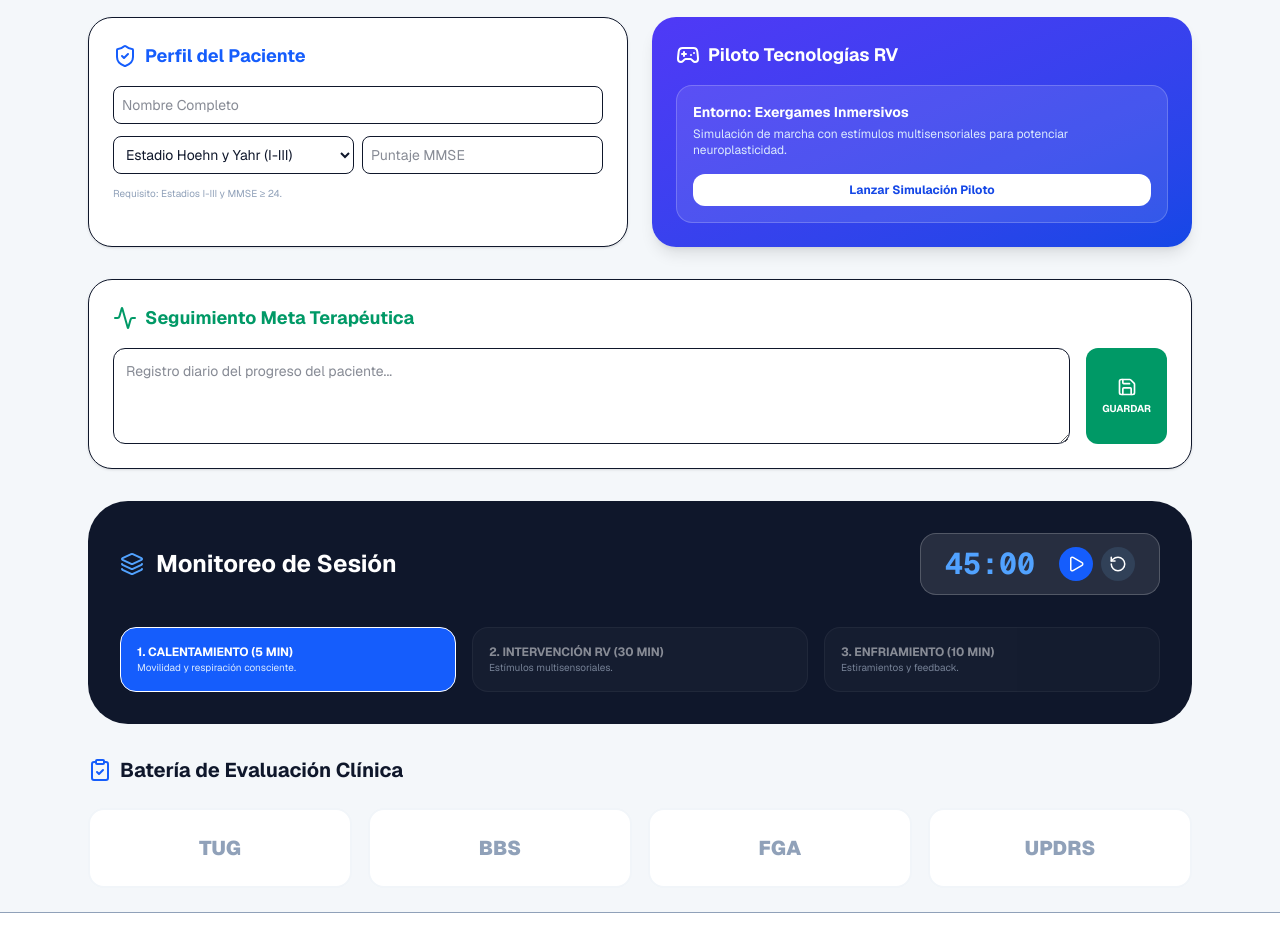
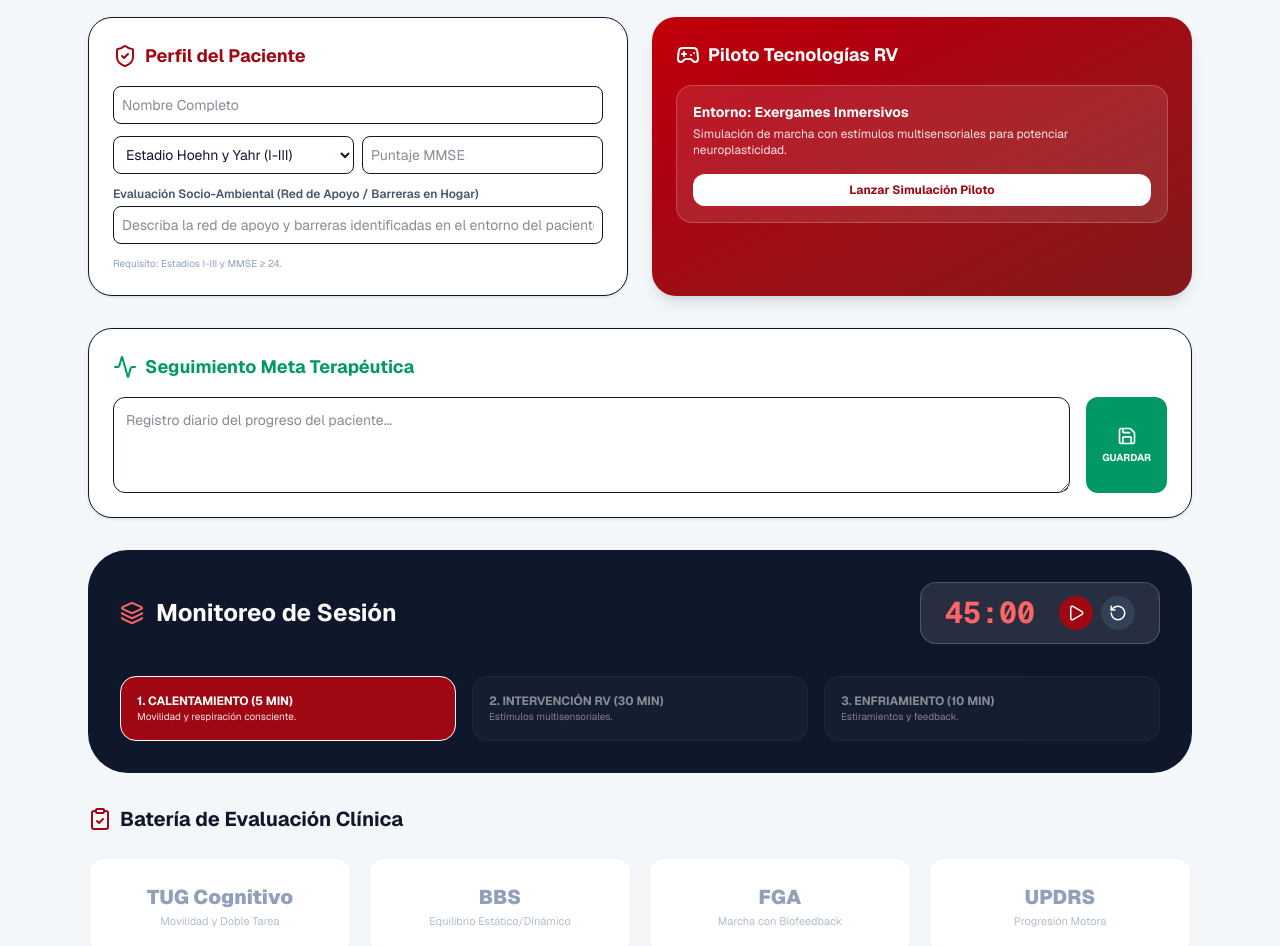
Before and after one commit to GiovanniAlexanderLinerosFranco/cartilla-parkinson-angie, a Next.js app: page / in a window 1280 px wide. Shown: the part 180-1126 px from the top of the page. Built offline with nearby package versions, Linux system fonts and the light colour scheme.

Commit message:
feat: Conexión Supabase y tabla de valoraciones

```diff
--- /dev/null
+++ b/generar_matriz.js
@@ -0,0 +1,12 @@
+const fs = require('fs');
+
+const csvData = `\uFEFFPregunta;Experto 1;Experto 2;Experto 3;Síntesis (Análisis Capítulo IV);Ajuste a la Guía Digital (PWA)
+"1. Aspectos de evaluación indispensables";"No limitarse a déficits físicos. Es indispensable comprender cómo las barreras sociales, el entorno y la doble tarea influyen en el riesgo de caída.";"Es indispensable valorar el control postural, equilibrio y reacciones anticipatorias. Analizar la marcha y el desempeño en doble tarea.";"La evaluación no solo debe centrarse en los síntomas motores, sino en cómo interactúan con el entorno. Abarcar control postural y marcha.";"La evaluación debe trascender lo puramente funcional (como el TUG clásico) e incluir obligatoriamente el contexto socio-ambiental del paciente y la evaluación de la 'doble tarea' cognitiva-motora.";"Agregar en el 'Perfil del Paciente' un campo para el entorno y mantener el enfoque de Doble Tarea."
+"2. Guía mediada por tecnología para prevención";"Aumenta la posibilidad de promoción de la autonomía. Exige ser más creativos para simular el espacio natural.";"No comprendo esta parte.";"¿?";"Hubo confusión con la redacción de este ítem. Sin embargo, se resalta la importancia de adaptar la tecnología a la complejidad del entorno.";"Omitir esta pregunta en futuros estudios. Asegurar que la plataforma sea accesible desde cualquier entorno domiciliario."
+"3. Recursos tecnológicos usados en tratamiento";"Uso ayudas de baja complejidad en el hogar (iluminación, sensores) y apps móviles básicas.";"Sí, señales auditivas, visuales, plataformas de equilibrio, realidad virtual y videojuegos terapéuticos.";"No.";"El uso de tecnología está polarizado. Mientras algunos limitan su uso a modificaciones del entorno, otros integran videojuegos. La adopción es inconsistente.";"Especificar que los 'Exergames' sugeridos pueden implementarse con dispositivos de fácil acceso sin exigir alta gama."
+"4. Conocimiento de guías o protocolos";"Propuestas locales y guías internacionales.";"Sí, guías internacionales (Cochrane) recomiendan intervenciones multimodales.";"No.";"Desconocimiento generalizado de guías nacionales estandarizadas. Los profesionales se basan en recomendaciones internacionales.";"Justificación Tesis: Este hallazgo demuestra la necesidad urgente de crear una guía nacional unificada, validando el proyecto de Angie."
+"5. Herramientas tecnológicas a incluir";"El análisis del entorno natural es clave para definir la complejidad de la herramienta.";"Realidad virtual, videojuegos, wearables, apps móviles y biofeedback.";"Gamificación y realidad virtual, Biofeedback.";"Existe consenso en que la guía debe incluir: Realidad virtual no inmersiva, sistemas de biofeedback, gamificación y apps móviles.";"El botón de 'Lanzar Simulación' debe enfatizar que incluye estímulos visuales/auditivos y biofeedback."
+"6. Recomendaciones adicionales";"Enfoque integral, educación a la familia y seguimiento continuo.";"Tecnología como complemento, no sustituto de la intervención del fisioterapeuta.";"La tecnología no reemplaza al clínico, sino que potencia su capacidad. Objetivo: Enriquecimiento Ambiental.";"La tecnología es un 'Complemento Clínico'. La guía debe fomentar el 'enriquecimiento ambiental', la individualización del tratamiento y la educación familiar.";"Incluir una nota de diseño que establezca la herramienta como una 'Guía de Soporte a la Decisión Clínica'."`;
+
+fs.writeFileSync('Matriz_Angie.csv', csvData, 'utf8');
+console.log('¡Misión cumplida! Busca el archivo Matriz_Angie.csv en el panel izquierdo de VS Code.');
--- a/package.json
+++ b/package.json
@@ -9,6 +9,7 @@
     "lint": "eslint"
   },
   "dependencies": {
+    "@supabase/supabase-js": "^2.101.1",
     "lucide-react": "^1.7.0",
     "next": "16.2.1",
     "react": "19.2.4",
--- a/src/app/page.tsx
+++ b/src/app/page.tsx
@@ -3,16 +3,15 @@
 import React, { useState, useEffect } from 'react';
 import {
   Activity, ShieldCheck, Gamepad2, ClipboardCheck,
-  Layers, Info, X, GraduationCap, Play, Pause, RotateCcw, Save
+  Layers, X, GraduationCap, Play, Pause, RotateCcw, Save
 } from 'lucide-react';
 
 export default function CartillaInteractiva() {
   const [pruebaSeleccionada, setPruebaSeleccionada] = useState<string | null>(null);
-  const [segundos, setSegundos] = useState(2700); // 45 minutos
+  const [segundos, setSegundos] = useState(2700);
   const [timerActivo, setTimerActivo] = useState(false);
   const [progreso, setProgreso] = useState("");
 
-  // Lógica del Cronómetro
   useEffect(() => {
     let intervalo: any;
     if (timerActivo && segundos > 0) {
@@ -29,11 +28,18 @@ export default function CartillaInteractiva() {
     return `${min}:${seg < 10 ? '0' : ''}${seg}`;
   };
 
-  const detallesPruebas: Record<string, { desc: string, obj: string }> = {
-    'TUG': { desc: 'Timed Up and Go: El paciente se levanta, camina 3m y regresa.', obj: 'Evaluar riesgo de caídas.' },
-    'BBS': { desc: 'Escala de Berg: 14 ítems de equilibrio estático y dinámico.', obj: 'Determinar independencia funcional.' },
-    'FGA': { desc: 'Functional Gait Assessment: Evaluación de la marcha avanzada.', obj: 'Detectar fallos en control postural.' },
-    'UPDRS': { desc: 'Escala unificada para Parkinson: Evaluación de síntomas motores.', obj: 'Monitorizar progresión de la enfermedad.' }
+  const detallesPruebas: Record<string, { desc: string; obj: string }> = {
+    TUG:   { desc: 'Timed Up and Go: El paciente se levanta, camina 3m y regresa.', obj: 'Evaluar riesgo de caídas.' },
+    BBS:   { desc: 'Escala de Berg: 14 ítems de equilibrio estático y dinámico.', obj: 'Determinar independencia funcional.' },
+    FGA:   { desc: 'Functional Gait Assessment: Evaluación de la marcha avanzada.', obj: 'Detectar fallos en control postural.' },
+    UPDRS: { desc: 'Escala unificada para Parkinson: Evaluación de síntomas motores.', obj: 'Monitorizar progresión de la enfermedad.' },
+  };
+
+  const infosBotones: Record<string, { titulo: string; subtitulo: string }> = {
+    TUG:   { titulo: 'TUG Cognitivo',  subtitulo: 'Movilidad y Doble Tarea' },
+    BBS:   { titulo: 'BBS',            subtitulo: 'Equilibrio Estático/Dinámico' },
+    FGA:   { titulo: 'FGA',            subtitulo: 'Marcha con Biofeedback' },
+    UPDRS: { titulo: 'UPDRS',          subtitulo: 'Progresión Motora' },
   };
 
   return (
@@ -41,7 +47,7 @@ export default function CartillaInteractiva() {
       {/* Header */}
       <header className="bg-white border-b px-6 py-10 text-center shadow-sm">
         <div className="max-w-4xl mx-auto">
-          <div className="flex justify-center items-center gap-2 mb-2 text-blue-600">
+          <div className="flex justify-center items-center gap-2 mb-2 text-red-800">
             <GraduationCap size={20} />
             <span className="font-bold tracking-widest uppercase text-[10px]">Universidad Manuela Beltrán</span>
           </div>
@@ -56,7 +62,7 @@ export default function CartillaInteractiva() {
         <div className="grid grid-cols-1 md:grid-cols-2 gap-6">
           {/* Formulario Perfil del Paciente */}
           <section className="bg-white p-6 rounded-3xl shadow-sm border">
-            <h3 className="text-lg font-bold mb-4 flex items-center gap-2 text-blue-600">
+            <h3 className="text-lg font-bold mb-4 flex items-center gap-2 text-red-800">
               <ShieldCheck /> Perfil del Paciente
             </h3>
             <div className="space-y-3">
@@ -70,19 +76,29 @@ export default function CartillaInteractiva() {
                 </select>
                 <input type="number" placeholder="Puntaje MMSE" className="p-2 border rounded-lg text-sm" />
               </div>
+              <div className="col-span-2">
+                <label className="block text-xs font-semibold text-slate-600 mb-1">
+                  Evaluación Socio-Ambiental (Red de Apoyo / Barreras en Hogar)
+                </label>
+                <input
+                  type="text"
+                  placeholder="Describa la red de apoyo y barreras identificadas en el entorno del paciente"
+                  className="w-full p-2 border rounded-lg text-sm"
+                />
+              </div>
               <p className="text-[10px] text-slate-400">Requisito: Estadios I-III y MMSE ≥ 24.</p>
             </div>
           </section>
 
           {/* Piloto Tecnologías RV */}
-          <section className="bg-gradient-to-br from-indigo-600 to-blue-700 p-6 rounded-3xl shadow-lg text-white">
+          <section className="bg-gradient-to-br from-red-700 to-red-900 p-6 rounded-3xl shadow-lg text-white">
             <h3 className="text-lg font-bold mb-4 flex items-center gap-2">
               <Gamepad2 /> Piloto Tecnologías RV
             </h3>
             <div className="bg-white/10 p-4 rounded-2xl border border-white/20">
               <h4 className="font-bold text-sm">Entorno: Exergames Inmersivos</h4>
-              <p className="text-xs text-blue-100 mt-1">Simulación de marcha con estímulos multisensoriales para potenciar neuroplasticidad.</p>
-              <button className="mt-4 w-full py-2 bg-white text-blue-700 rounded-xl font-bold text-xs hover:bg-blue-50 transition-colors">
+              <p className="text-xs text-red-100 mt-1">Simulación de marcha con estímulos multisensoriales para potenciar neuroplasticidad.</p>
+              <button className="mt-4 w-full py-2 bg-white text-red-800 rounded-xl font-bold text-xs hover:bg-red-50 transition-colors">
                 Lanzar Simulación Piloto
               </button>
             </div>
@@ -111,14 +127,16 @@ export default function CartillaInteractiva() {
         {/* Fila 3: Protocolo con Timer */}
         <section className="bg-slate-900 text-white rounded-[40px] p-8 relative overflow-hidden">
           <div className="flex flex-col md:flex-row justify-between items-center mb-8 gap-4">
-            <h2 className="text-2xl font-bold flex items-center gap-3"><Layers className="text-blue-400" /> Monitoreo de Sesión</h2>
+            <h2 className="text-2xl font-bold flex items-center gap-3">
+              <Layers className="text-red-400" /> Monitoreo de Sesión
+            </h2>
             <div className="bg-white/10 px-6 py-3 rounded-2xl border border-white/20 flex items-center gap-6">
-              <span className="text-3xl font-mono font-bold text-blue-400">{formatearTiempo(segundos)}</span>
+              <span className="text-3xl font-mono font-bold text-red-400">{formatearTiempo(segundos)}</span>
               <div className="flex gap-2">
-                <button onClick={() => setTimerActivo(!timerActivo)} className="p-2 bg-blue-600 rounded-full">
+                <button onClick={() => setTimerActivo(!timerActivo)} className="p-2 bg-red-800 rounded-full">
                   {timerActivo ? <Pause size={18} /> : <Play size={18} />}
                 </button>
-                <button onClick={() => {setSegundos(2700); setTimerActivo(false);}} className="p-2 bg-slate-700 rounded-full">
+                <button onClick={() => { setSegundos(2700); setTimerActivo(false); }} className="p-2 bg-slate-700 rounded-full">
                   <RotateCcw size={18} />
                 </button>
               </div>
@@ -126,49 +144,71 @@ export default function CartillaInteractiva() {
           </div>
 
           <div className="grid grid-cols-1 md:grid-cols-3 gap-4">
-            <div className={`p-4 rounded-2xl border ${segundos > 2400 ? 'bg-blue-600 border-white' : 'bg-white/5 border-white/10 opacity-50'}`}>
+            <div className={`p-4 rounded-2xl border ${segundos > 2400 ? 'bg-red-800 border-white' : 'bg-white/5 border-white/10 opacity-50'}`}>
               <h4 className="font-bold text-xs uppercase">1. Calentamiento (5 min)</h4>
-              <p className="text-[10px] text-blue-100">Movilidad y respiración consciente.</p>
+              <p className="text-[10px] text-red-100">Movilidad y respiración consciente.</p>
             </div>
-            <div className={`p-4 rounded-2xl border ${segundos <= 2400 && segundos > 600 ? 'bg-blue-600 border-white' : 'bg-white/5 border-white/10 opacity-50'}`}>
+            <div className={`p-4 rounded-2xl border ${segundos <= 2400 && segundos > 600 ? 'bg-red-800 border-white' : 'bg-white/5 border-white/10 opacity-50'}`}>
               <h4 className="font-bold text-xs uppercase">2. Intervención RV (30 min)</h4>
-              <p className="text-[10px] text-blue-100">Estímulos multisensoriales.</p>
+              <p className="text-[10px] text-red-100">Estímulos multisensoriales.</p>
             </div>
-            <div className={`p-4 rounded-2xl border ${segundos <= 600 && segundos > 0 ? 'bg-blue-600 border-white' : 'bg-white/5 border-white/10 opacity-50'}`}>
+            <div className={`p-4 rounded-2xl border ${segundos <= 600 && segundos > 0 ? 'bg-red-800 border-white' : 'bg-white/5 border-white/10 opacity-50'}`}>
               <h4 className="font-bold text-xs uppercase">3. Enfriamiento (10 min)</h4>
-              <p className="text-[10px] text-blue-100">Estiramientos y feedback.</p>
+              <p className="text-[10px] text-red-100">Estiramientos y feedback.</p>
             </div>
           </div>
         </section>
 
         {/* Batería de Evaluación Clínica Interactiva */}
         <section>
-          <h2 className="text-xl font-bold mb-6 flex items-center gap-2"><ClipboardCheck className="text-blue-600" /> Batería de Evaluación Clínica</h2>
+          <h2 className="text-xl font-bold mb-6 flex items-center gap-2">
+            <ClipboardCheck className="text-red-800" /> Batería de Evaluación Clínica
+          </h2>
           <div className="grid grid-cols-2 md:grid-cols-4 gap-4">
             {Object.keys(detallesPruebas).map((test) => (
               <button
                 key={test}
                 onClick={() => setPruebaSeleccionada(test)}
-                className={`p-6 rounded-2xl border-2 font-black text-xl transition-all ${pruebaSeleccionada === test ? 'border-blue-600 bg-blue-50 text-blue-600' : 'bg-white border-slate-100 text-slate-400 hover:border-blue-200'}`}
+                className={`p-6 rounded-2xl border-2 transition-all flex flex-col items-center justify-center gap-1 ${
+                  pruebaSeleccionada === test
+                    ? 'border-red-800 bg-red-50 text-red-800'
+                    : 'bg-white border-slate-100 text-slate-400 hover:border-red-200'
+                }`}
               >
-                {test}
+                <span className="font-black text-xl">{infosBotones[test].titulo}</span>
+                <span className="text-[11px] font-normal opacity-70 text-center leading-tight">
+                  {infosBotones[test].subtitulo}
+                </span>
               </button>
             ))}
           </div>
 
           {pruebaSeleccionada && (
-            <div className="mt-6 p-6 bg-white border-l-8 border-blue-600 rounded-2xl shadow-lg animate-in fade-in slide-in-from-left-4">
+            <div className="mt-6 p-6 bg-white border-l-8 border-red-800 rounded-2xl shadow-lg animate-in fade-in slide-in-from-left-4">
               <div className="flex justify-between items-center mb-4">
-                <h3 className="font-bold text-lg">Herramienta: {pruebaSeleccionada}</h3>
+                <h3 className="font-bold text-lg">Herramienta: {infosBotones[pruebaSeleccionada].titulo}</h3>
                 <button onClick={() => setPruebaSeleccionada(null)} className="text-slate-300 hover:text-red-500"><X /></button>
               </div>
               <div className="grid md:grid-cols-2 gap-4 text-sm">
-                <div><h4 className="text-blue-600 font-bold uppercase text-[10px] mb-1">Descripción</h4><p>{detallesPruebas[pruebaSeleccionada].desc}</p></div>
-                <div><h4 className="text-slate-400 font-bold uppercase text-[10px] mb-1">Objetivo</h4><p>{detallesPruebas[pruebaSeleccionada].obj}</p></div>
+                <div>
+                  <h4 className="text-red-800 font-bold uppercase text-[10px] mb-1">Descripción</h4>
+                  <p>{detallesPruebas[pruebaSeleccionada].desc}</p>
+                </div>
+                <div>
+                  <h4 className="text-slate-400 font-bold uppercase text-[10px] mb-1">Objetivo</h4>
+                  <p>{detallesPruebas[pruebaSeleccionada].obj}</p>
+                </div>
               </div>
             </div>
           )}
         </section>
+
+        {/* Escudo Legal */}
+        <footer className="text-center">
+          <p className="text-xs text-gray-500">
+            * Esta herramienta es un Asistente de Decisión Clínica y no sustituye el criterio profesional del fisioterapeuta. Diseñado para promover el enriquecimiento ambiental en fases tempranas.
+          </p>
+        </footer>
       </main>
 
       <footer className="bg-white border-t p-8 text-center text-slate-400 text-[10px]">
--- /dev/null
+++ b/src/lib/supabase.ts
@@ -0,0 +1,14 @@
+import { createClient } from '@supabase/supabase-js';
+
+const supabaseUrl = process.env.NEXT_PUBLIC_SUPABASE_URL;
+const supabaseAnonKey = process.env.NEXT_PUBLIC_SUPABASE_ANON_KEY;
+
+if (!supabaseUrl) {
+  throw new Error('Missing env var: NEXT_PUBLIC_SUPABASE_URL');
+}
+
+if (!supabaseAnonKey) {
+  throw new Error('Missing env var: NEXT_PUBLIC_SUPABASE_ANON_KEY');
+}
+
+export const supabase = createClient(supabaseUrl, supabaseAnonKey);
```
Also changed, not shown: Matriz_Angie.csv (added), 1 other file (tests, documents, lock files or other folders).
